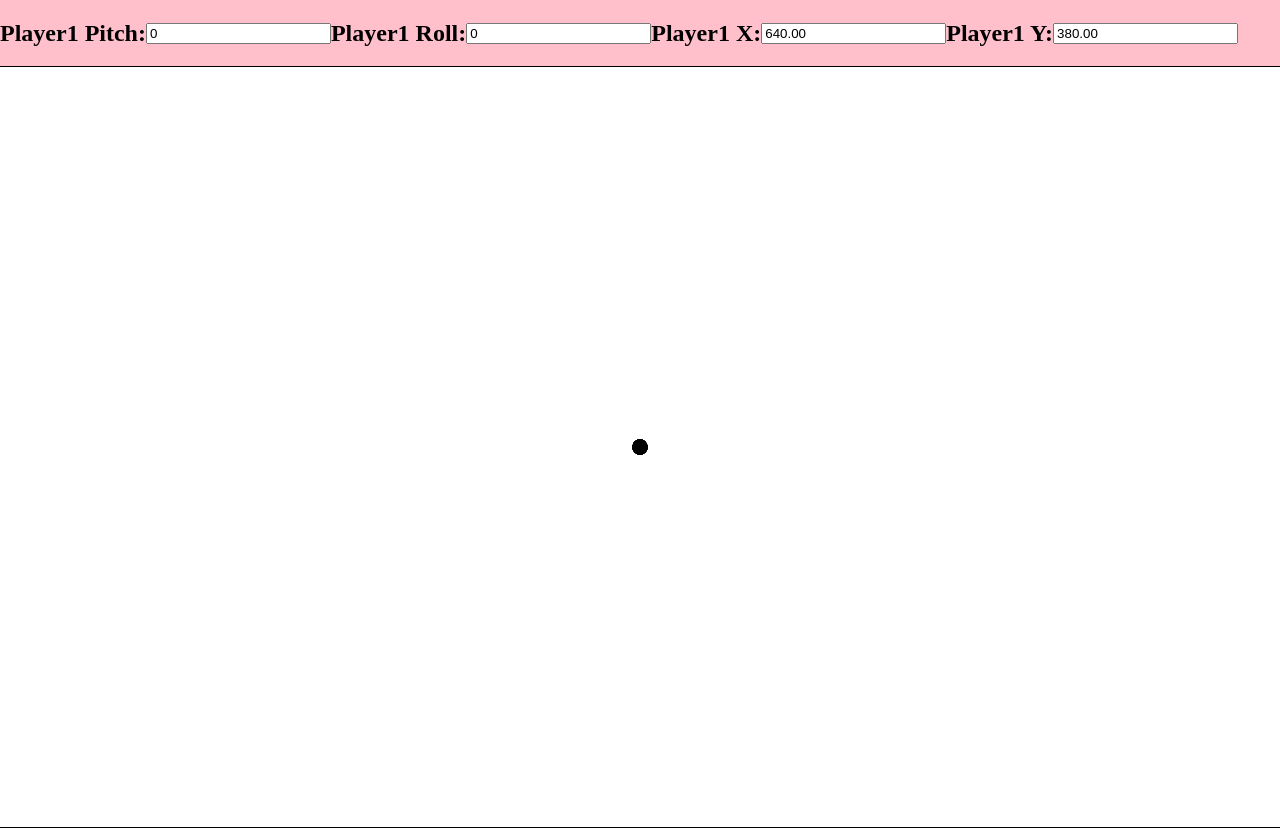
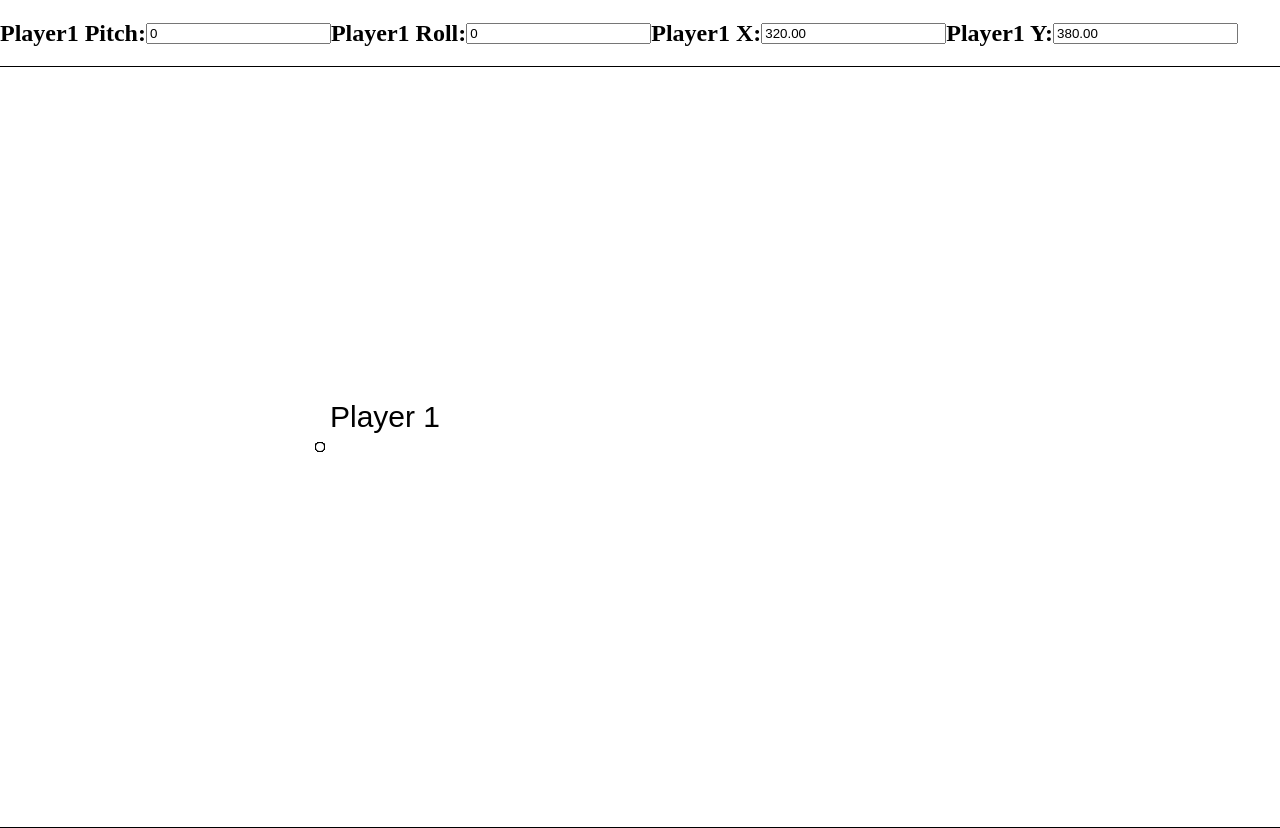
Before and after one commit to lexsalt/Microbit-drawing-collab, a website: page public/index.html in a window 1280 px wide. Drawn offline with nearby package versions, Linux system fonts and the light colour scheme; no server answers.

Commit message:
Added microbit updated code to readme.md . Added pointer to Player 1 and set everything to start setting the second player.

```diff
--- a/public/index.css
+++ b/public/index.css
@@ -1,6 +1,6 @@
 #canvas {
-  background-color: white;
-  position: relative;
+  /* background-color: white; */
+  position: absolute;
   border: 1px solid black;
 }
 #canvas2 {
@@ -8,7 +8,7 @@
   border: 1px solid black;
 }
 body {
-  background-color: pink;
+  background-color: white;
   display: flex;
   flex-direction: column;
   margin: 0;
--- a/public/index.html
+++ b/public/index.html
@@ -29,8 +29,8 @@
 
   </div>
   <div id="container">
+    <canvas id="canvas"></canvas>
     <canvas id="canvas2"></canvas>
-    <canvas id="canvas"></canvas>
   </div>
 
   <script src="/socket.io/socket.io.js"></script>
--- a/public/index.js
+++ b/public/index.js
@@ -33,6 +33,7 @@ let a1 = false;
 // let ab = false;
 const sampleSize = 10;
 const centerX = width / 2;
+const startX = centerX / 2;
 const centerY = height / 2;
 // const radius = 10;
 // const lineWidth = 5;
@@ -42,9 +43,9 @@ const centerY = height / 2;
 // const circleFillColor = "white";
 // const circleRadius = 10;
 // const circleLineWidth = 2;
-let positionX1 = centerX;
+let positionX1 = startX;
 let positionY1 = centerY;
-console.log("Hello Worldaaaaa");
+console.log("Hello World!");
 const socket = io();
 
 function processData(data) {
@@ -67,7 +68,7 @@ function processData(data) {
         } else if (checkNum(num)) {
           arrayPitchPushValues(num, pitchArray, sampleSize);
           pitch1 = mostFrequent(pitchArray, pitchArray.length);
-          console.log(`pitch: ${pitch}`);
+          console.log(`pitch: ${pitch1}`);
         }
       } else {
         console.log("Not a valid Pitch");
@@ -88,7 +89,7 @@ function processData(data) {
         } else if (checkNum(num)) {
           arrayRollPushValues(num, rollArray, sampleSize);
           roll1 = mostFrequent(rollArray, rollArray.length);
-          console.log(`roll: ${roll}`);
+          console.log(`roll: ${roll1}`);
         }
       } else {
         console.log("Not a valid Roll");
@@ -231,14 +232,14 @@ var painting = a1; //draw variable
 
 function startPosition() {
     painting = true;
-    draw();
+    draw1();
 }
 function finishedPosition() {
     painting = false;
     ctx.beginPath();
 }
 
-function draw() {
+function draw1() {
     // if (!painting) return;
     document.getElementById("pitch1").value = pitch1;
     document.getElementById("roll1").value = roll1;
@@ -249,7 +250,7 @@ function draw() {
 
     ctx.strokeStyle = "black";
     ctx.fillStyle = "black";
-    ctx.lineWidth = 15;
+    ctx.lineWidth = 10;
     ctx.lineCap = 'round';
 
     ctx.lineTo(positionX1, positionY1);
@@ -258,6 +259,7 @@ function draw() {
     ctx.moveTo(positionX1, positionY1);
     // console.log('Y = '+e.clientY+' X = '+e.clientX);
 }
+
 function pointer() {
     // if (!painting) return;
     document.getElementById("pitch1").value = pitch1;
@@ -267,17 +269,24 @@ function pointer() {
     positionX1 = setPositionX1(positionX1);
     positionY1 = setPositionY1(positionY1);
     ctx2.clearRect(0, 0, width, height);
+    ctx2.beginPath();
+    ctx2.moveTo(positionX1, positionY1);
     ctx2.strokeStyle = "red";
     ctx2.fillStyle = "red";
-    ctx2.lineWidth = 5;
+    ctx2.lineWidth = 8;
     ctx2.lineCap = 'round';
     ctx2.lineTo(positionX1, positionY1);
+    ctx2.fillStyle = "black";
+    ctx2.strokeStyle = "white";
+    ctx.fontColor = "black";
+    ctx2.font = "30px Arial";
+    ctx2.strokeText("Player 1", positionX1+10, positionY1-20);
+    ctx2.fillText("Player 1", positionX1+10, positionY1-20);
+    ctx2.fill();
     ctx2.stroke();
-    ctx2.beginPath();
-    ctx2.moveTo(positionX1, positionY1);
     // console.log('Y = '+e.clientY+' X = '+e.clientX);
 }
-function draw1() {
+function draw3() {
   document.getElementById("pitch1").value = pitch1;
   document.getElementById("roll1").value = roll1;
   document.getElementById("positionX1").value = positionX1.toFixed(2);
@@ -317,12 +326,13 @@ function setPositionY1(y) {
   }
   return y;
 }
-function writeText() {
-  beginPath();
-  ctx.font = "30px Arial";
-  ctx.fillText(`${pitch}`, centerX, centerY);
+function execute() {
+  pointer();
+  draw1();
 }
-setInterval(draw, pointer, writeText, 100);
+setInterval(
+  execute,
+  10);
 
 window.addEventListener('resize', function () {
     canvas.height = window.innerHeight;
```
Also changed, not shown: readme.md.
